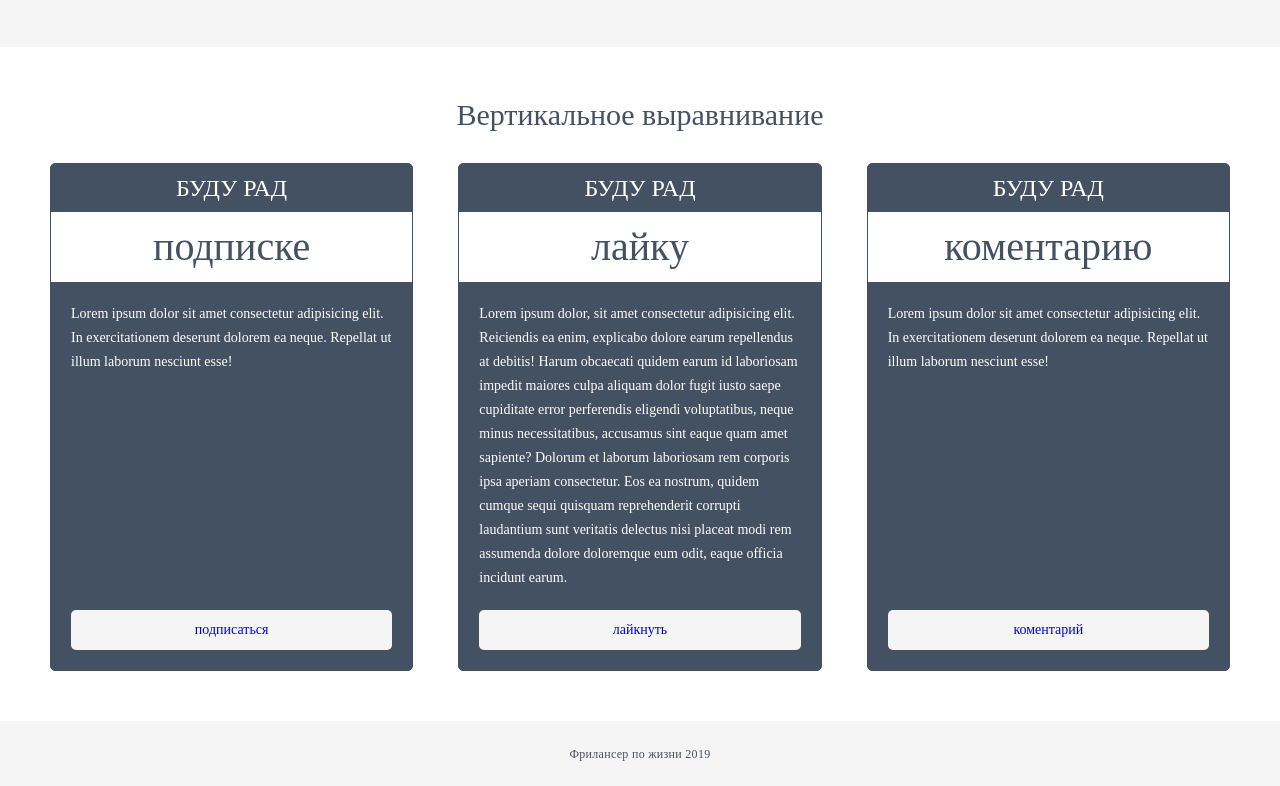
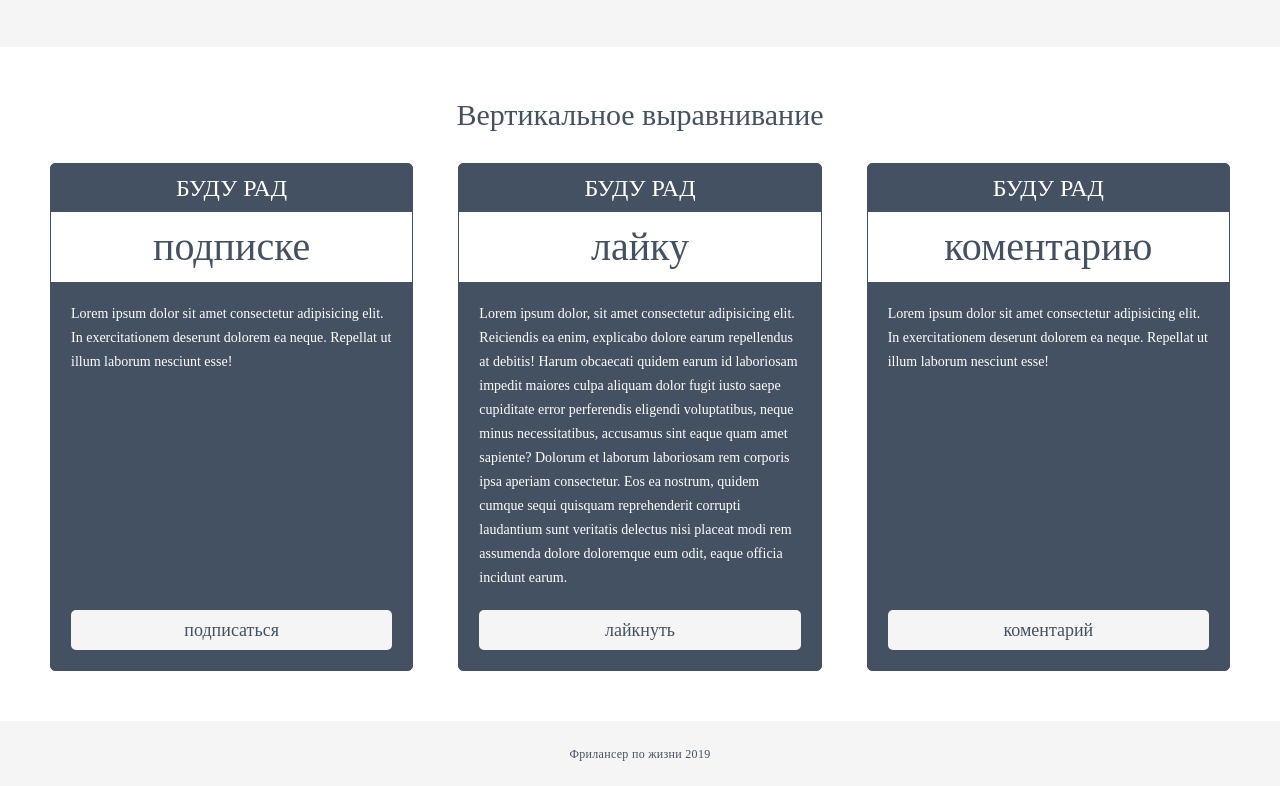
Before and after one commit to alex91pro/dimony, a plain HTML site: page index.html in a window 1280 px wide. Shown: the part 1106-1892 px from the top of the page. Drawn offline with Linux system fonts and the light colour scheme.

Commit message:
Update style.css

```diff
--- a/css/style.css
+++ b/css/style.css
@@ -311,6 +311,8 @@ body {
   line-height: 40px;
   text-align: center;
   border-radius: 5px;
+  color: #445161;
+  font-size: 18px;
   background-color: #f5f5f5;
 }
 
```
